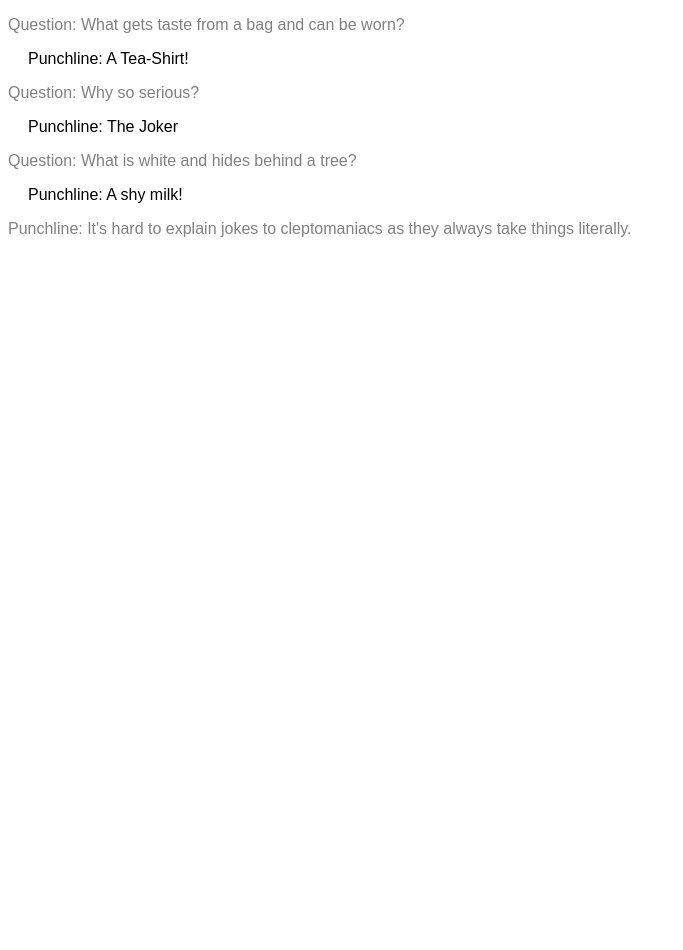
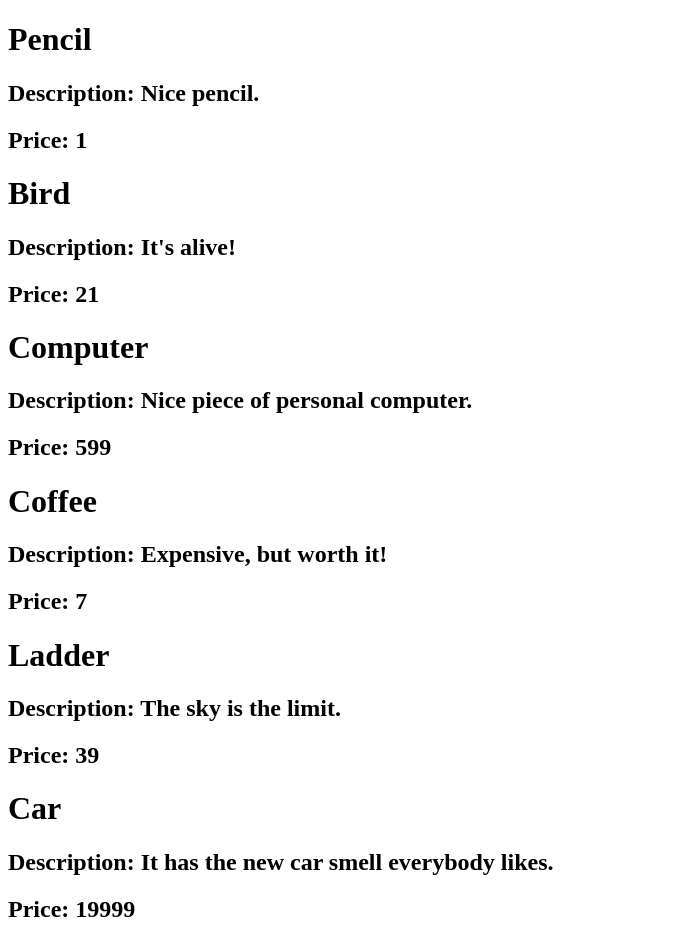
Before and after one commit to PhilDusseldorf/react-course, a React (Create React App) app: page / in a window 1280 px wide. Shown: the top 950 px of the page, without its empty margins (0-683 px from the left). Before the commit the page ends 800 px from the top, so only its background shows below. Built offline with nearby package versions, Linux system fonts and the light colour scheme.

Commit message:
finished Ojective 5 Mapping

```diff
--- a/src/objectives/ObjectivesApp.js
+++ b/src/objectives/ObjectivesApp.js
@@ -21,7 +21,6 @@ function ObjectivesApp() {
 */
 
 /* Objective 4 PROPS
-*/
 
 import React from "react";
 
@@ -36,9 +35,29 @@ function ObjectivesApp() {
 
     return (
         <div>
-            {
-                punchlineArray.map(e => < Joke question={questionArray[i]} punchline={punchlineArray[i++]} />)
-            }
+        {
+            punchlineArray.map(e => < Joke question={questionArray[i]} punchline={punchlineArray[i++]} />)
+        }
+        </div>
+        )
+    }
+
+    export default ObjectivesApp;
+*/
+
+/* Objective 5 MAPPING
+ */
+import React from "react";
+import Product from "./Product";
+import productsData from "./productsData.js";
+
+function ObjectivesApp() {
+
+    const productComponents = productsData.map(item => <Product key={item.id} myName={item.name} description={item.description} price={item.price} />)
+
+    return (
+        <div>
+            {productComponents}
         </div>
     )
 }
--- /dev/null
+++ b/src/objectives/Product.js
@@ -0,0 +1,14 @@
+import React from "react";
+
+function Product(params) {
+    return (
+        <div style={{}}>
+            <h1>{params.myName}</h1>
+            <h2>Description: {params.description}</h2>
+            <h2>Price: {params.price}</h2>
+
+        </div>
+    )
+}
+
+export default Product;
--- /dev/null
+++ b/src/objectives/productsData.js
@@ -0,0 +1,52 @@
+const productsData = [
+    {
+        id: "1",
+        name: "Pencil",
+        price: 1,
+        description: "Nice pencil."
+    },
+
+    {
+        id: "2",
+        name: "Bird",
+        price: 21,
+        description: "It's alive!"
+    },
+
+    {
+        id: "3",
+        name: "Computer",
+        price: 599,
+        description: "Nice piece of personal computer."
+    },
+
+    {
+        id: "4",
+        name: "Coffee",
+        price: 7,
+        description: "Expensive, but worth it!"
+    },
+
+    {
+        id: "5",
+        name: "Ladder",
+        price: 39,
+        description: "The sky is the limit."
+    },
+
+    {
+        id: "6",
+        name: "Car",
+        price: 19999,
+        description: "It has the new car smell everybody likes."
+    },
+
+    {
+        id: "7",
+        name: "Tree",
+        price: 299,
+        description: "I'm curious how you get it out of the ground."
+    }
+]
+
+export default productsData
```
Also changed, not shown: src/index.js (+9 -1 lines).
